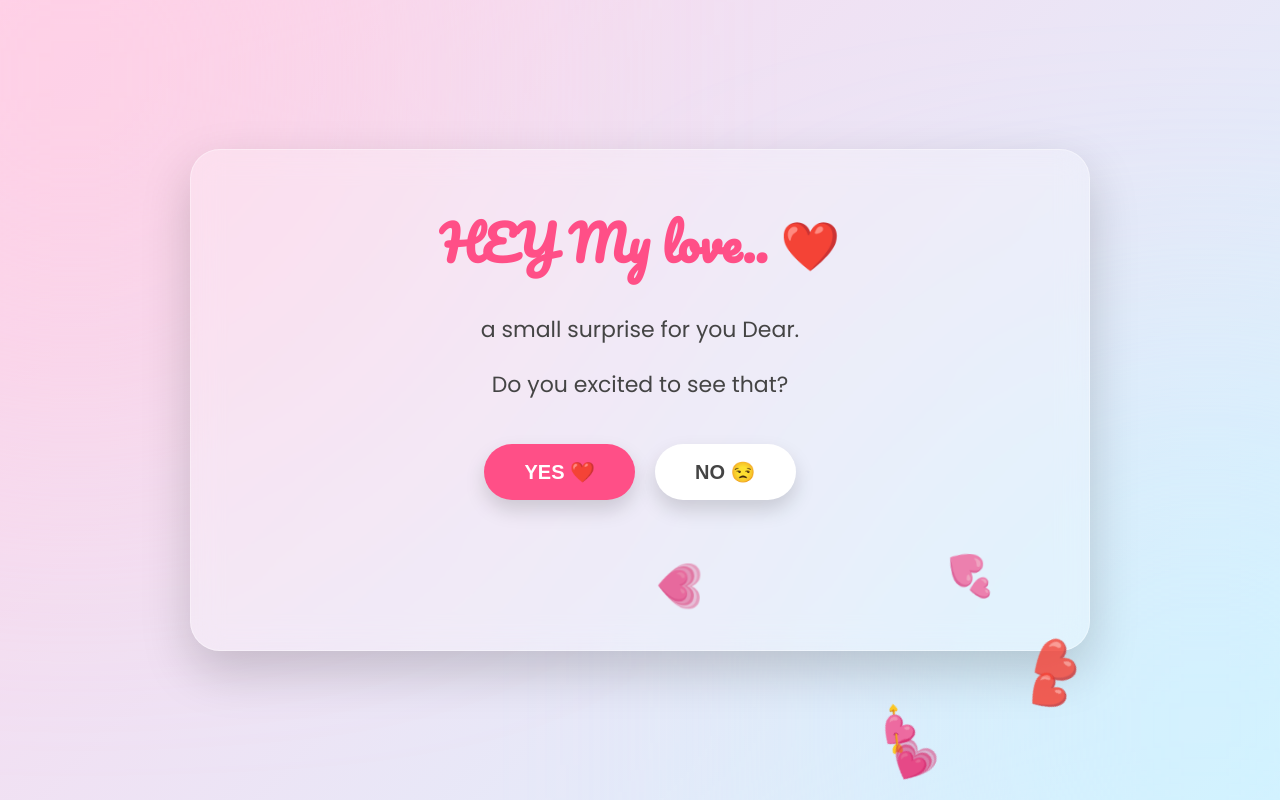
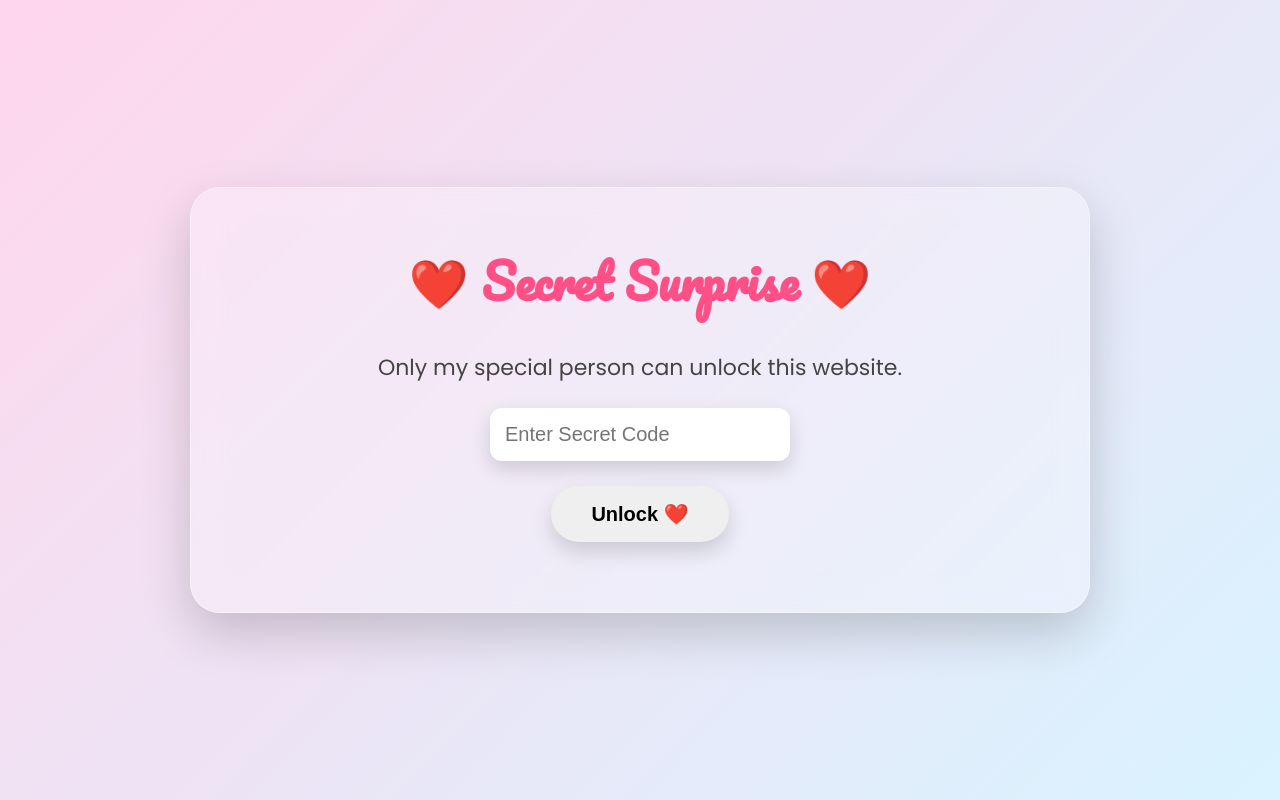
Before and after one commit to tamil926-santy/happy-birthday-santhosh, a plain HTML site: page index.html in a window 1280 px wide. Drawn offline with Linux system fonts and the light colour scheme.

Commit message:
Added secret password screen

```diff
--- a/css/style.css
+++ b/css/style.css
@@ -894,3 +894,47 @@ transform:scale(1);
 }
 
 }
+
+/* SECRET SCREEN */
+
+#secretScreen{
+
+position:fixed;
+
+left:0;
+
+top:0;
+
+width:100%;
+
+height:100%;
+
+display:flex;
+
+justify-content:center;
+
+align-items:center;
+
+background:linear-gradient(135deg,#ffd6ec,#d9f3ff);
+
+z-index:999999;
+
+}
+
+#secretScreen input{
+
+margin-top:20px;
+
+}
+
+#secretMessage{
+
+margin-top:20px;
+
+font-size:20px;
+
+color:#ff4f87;
+
+font-weight:bold;
+
+}
--- a/index.html
+++ b/index.html
@@ -21,6 +21,34 @@
 
 <body>
 
+<!-- SECRET CODE SCREEN -->
+
+<div id="secretScreen">
+
+    <div class="glass">
+
+        <h1>❤️ Secret Surprise ❤️</h1>
+
+        <p>Only my special person can unlock this website.</p>
+
+        <input
+            type="password"
+            id="secretCode"
+            placeholder="Enter Secret Code">
+
+        <br><br>
+
+        <button id="unlockWebsite">
+
+            Unlock ❤️
+
+        </button>
+
+        <p id="secretMessage"></p>
+
+    </div>
+
+</div>
 <!-- ========================= -->
 <!-- LOADING SCREEN -->
 <!-- ========================= -->
--- a/js/script.js
+++ b/js/script.js
@@ -783,3 +783,27 @@ launchConfetti();
 // ==============================
 
 console.log("❤️ Website Loaded Successfully ❤️");
+
+// =============================
+// SECRET CODE
+// =============================
+
+const SECRET = "santy@96";   // Change this to any code you want
+
+const unlockBtn = document.getElementById("unlockWebsite");
+
+unlockBtn.addEventListener("click",()=>{
+
+const entered = document.getElementById("secretCode").value;
+
+if(entered === SECRET){
+
+document.getElementById("secretScreen").style.display="none";
+
+}else{
+
+document.getElementById("secretMessage").innerHTML="❌ Wrong Secret Code ❤️";
+
+}
+
+});
```
